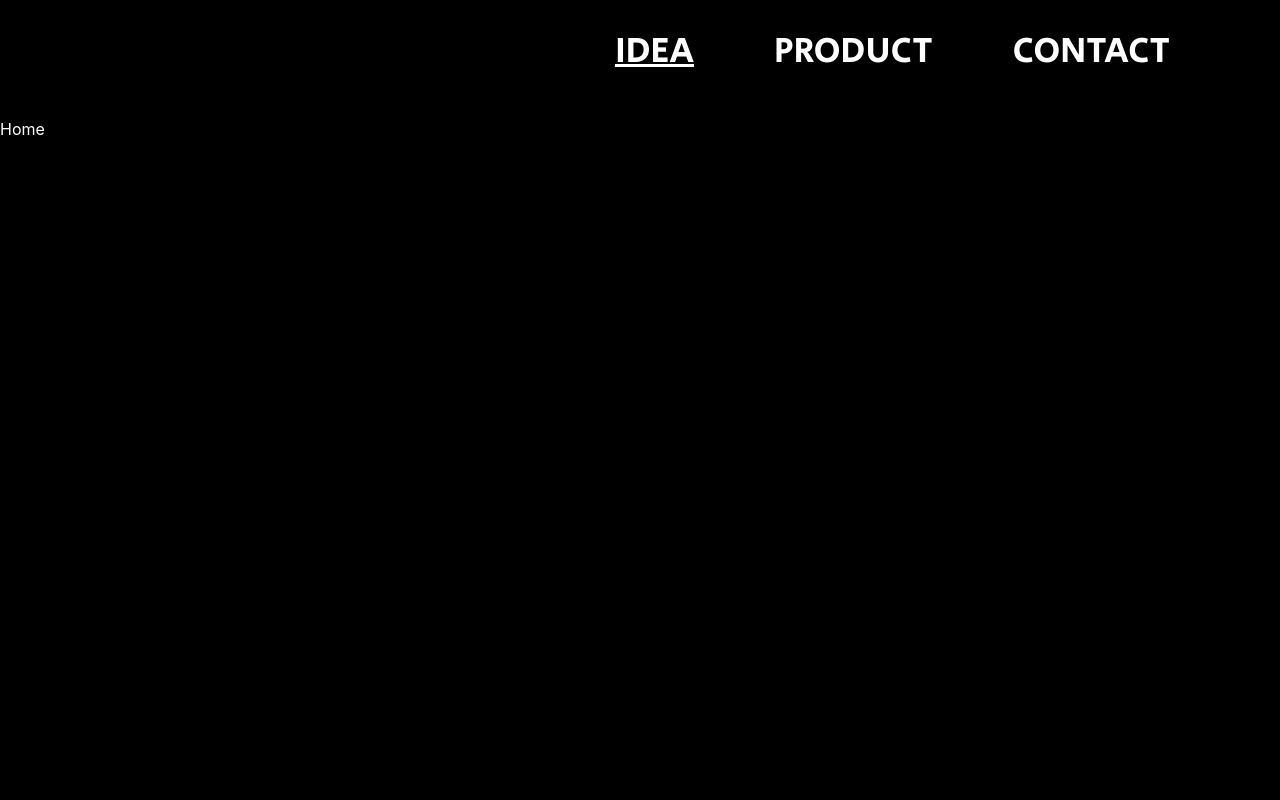
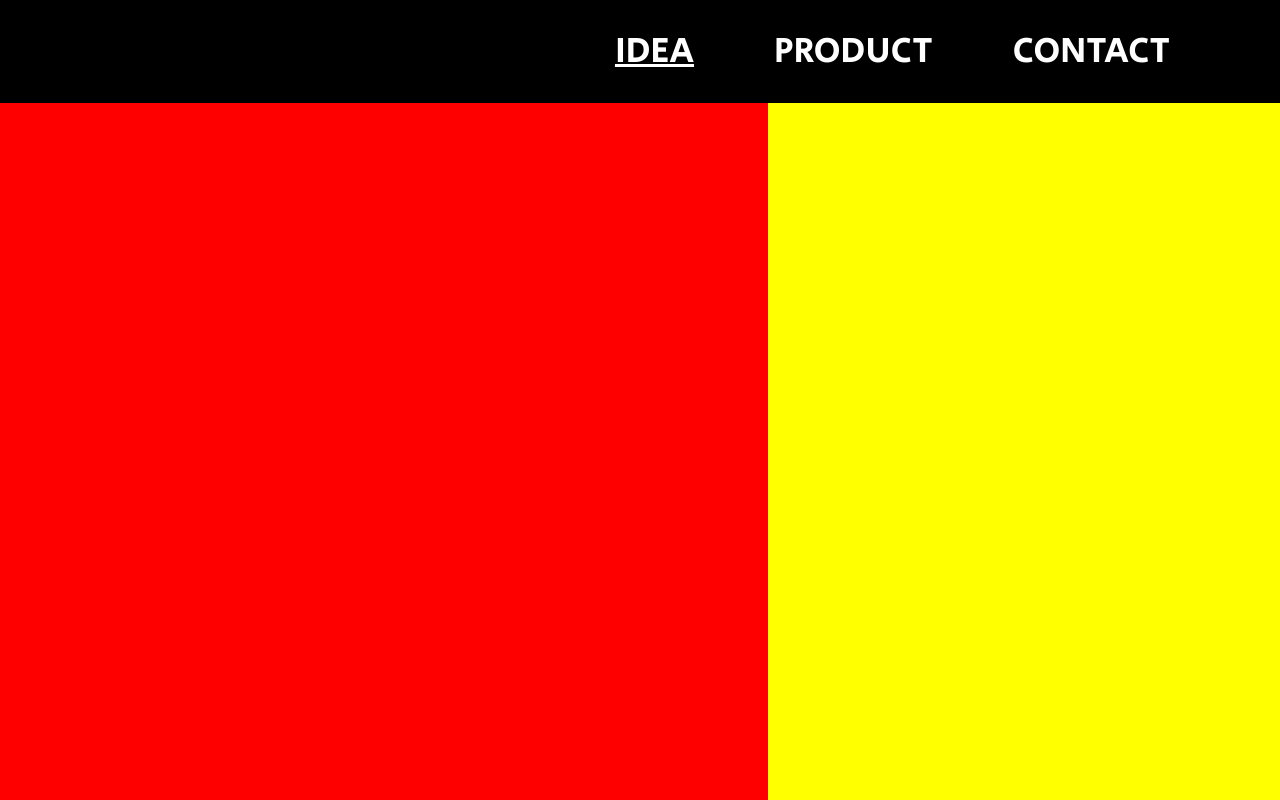
Before and after one commit to PoCInnovation/SpaceAppHackathon, a React (Create React App) app: page / in a window 1280 px wide. Built offline with nearby package versions, Linux system fonts and the light colour scheme.

Commit message:
feat: Add Left and Right View

```diff
--- /dev/null
+++ b/src/components/ParallelView.tsx
@@ -0,0 +1,8 @@
+import React from 'react';
+import styled from 'styled-components';
+
+const ParallelView = styled.div`
+    width: 100%;
+`;
+
+export default ParallelView;
--- a/src/pages/Home.tsx
+++ b/src/pages/Home.tsx
@@ -1,19 +1,22 @@
 import React, { useState } from 'react';
 import styled from 'styled-components';
 import { Header } from '../components/Header';
+import ParallelView from '../components/ParallelView';
 
 const Container = styled.div`
   background: black;
   display: flex;
   border: none;
-  flex-direction: column;
 `;
 
 function Home(): JSX.Element {
   return (
-    <Container style={{ height: window.innerHeight }}>
+    <Container style={{ flexDirection: 'column', height: window.innerHeight }}>
       <Header />
-      <p style={{ color: 'white' }}>Home</p>
+      <Container style={{ flexDirection: 'row', width: '100%', height: '100%' }}>
+        <ParallelView style={{ backgroundColor: 'red', width: '60%', height: '100%' }} />
+        <ParallelView style={{ backgroundColor: 'yellow', width: '40%', height: '100%' }} />
+      </Container>
     </Container>
   );
 }
```
